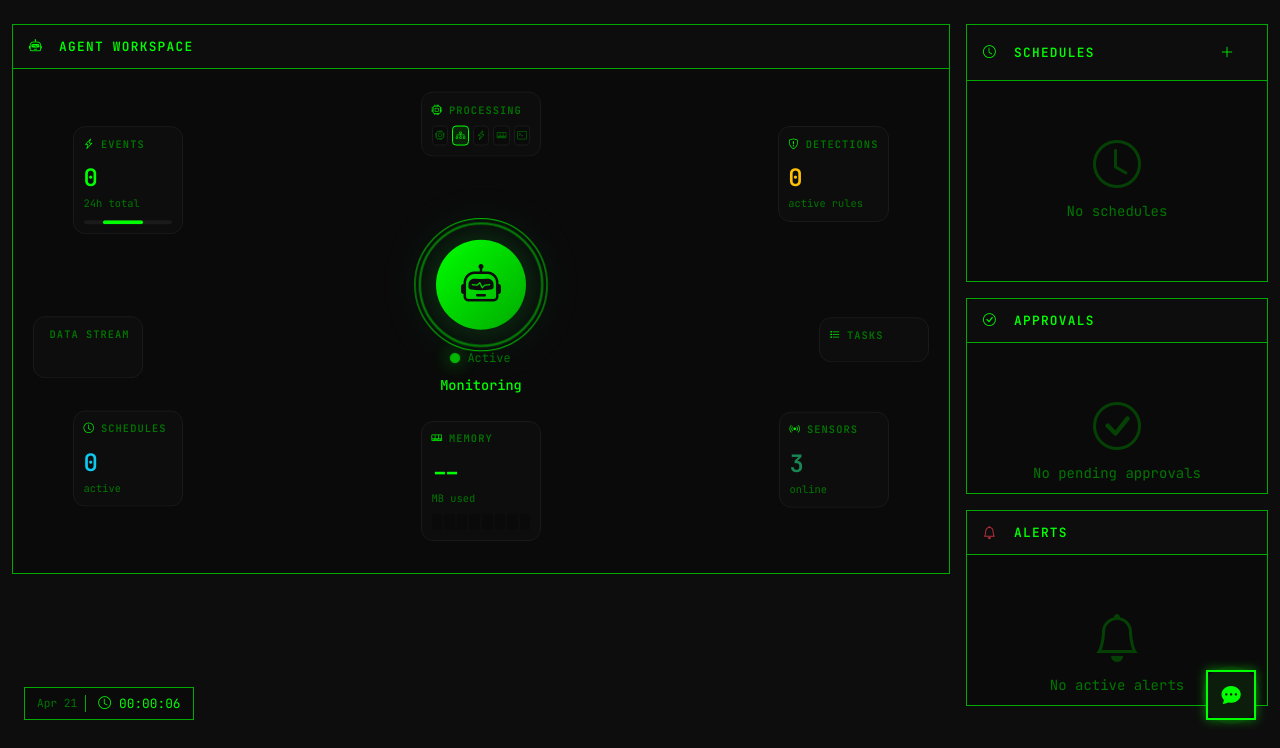
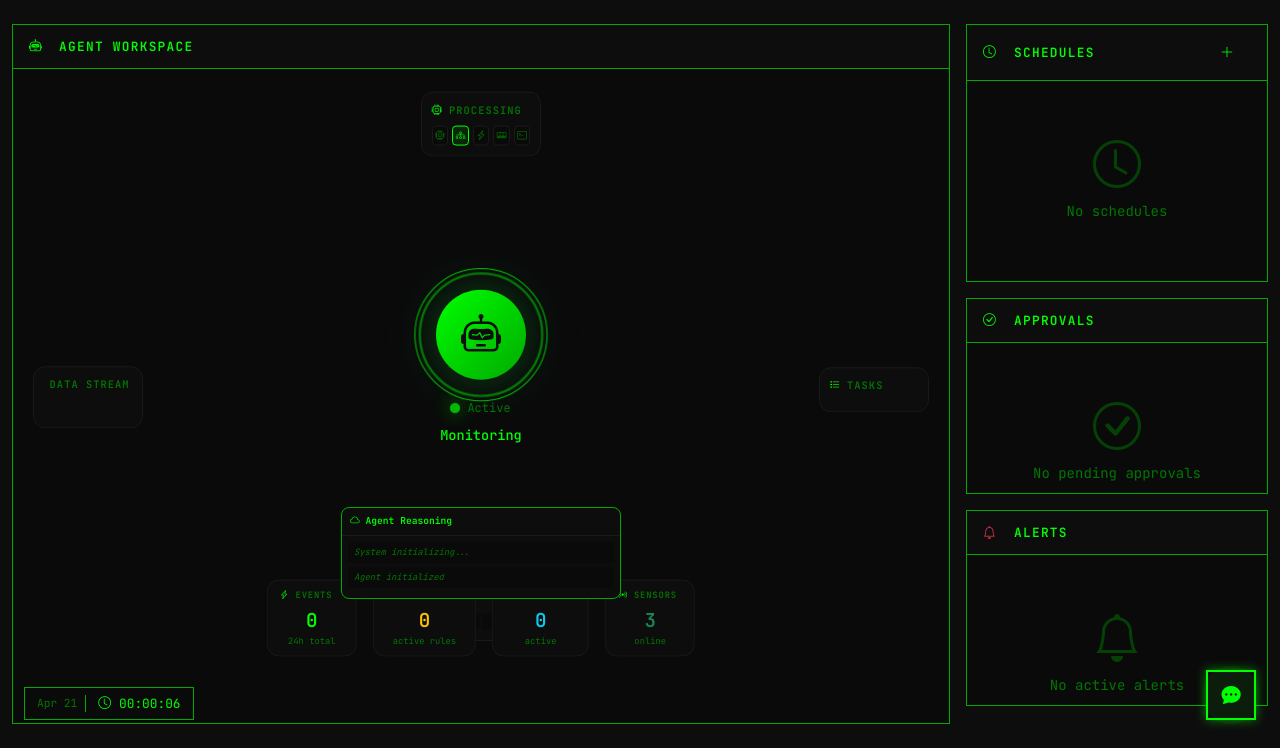
Before and after one commit to prrathnayake/Phantom, a Flask app: page / in a window 1280 px wide. Shown: the part 56-804 px from the top of the page. Before the commit the page ends 783 px from the top, so only its background shows below. Run offline with Flask 3, Linux system fonts and the light colour scheme; data that the repository does not hold is empty.

Commit message:
Add schedule notifications, move info widgets to bottom, add agent reasoning panel

```diff
--- a/apps/web/templates/base.html
+++ b/apps/web/templates/base.html
@@ -901,6 +901,100 @@
         .orbital-widget.top-right { animation-delay: 0.7s; }
         .orbital-widget.bottom-left { animation-delay: 1.2s; }
         .orbital-widget.bottom-right { animation-delay: 1.7s; }
+
+        /* Info widget row - bottom aligned */
+        .info-widget-row {
+            position: absolute;
+            bottom: 10px;
+            left: 50%;
+            transform: translateX(-50%);
+            display: flex;
+            gap: 1rem;
+            z-index: 5;
+        }
+
+        .orbital-widget-info {
+            background: var(--bg-dark);
+            border: 1px solid var(--border);
+            border-radius: 0.75rem;
+            padding: 0.5rem 0.75rem;
+            min-width: 90px;
+            text-align: center;
+            animation: widgetFloat 4s ease-in-out infinite;
+        }
+
+        .orbital-widget-info .widget-title {
+            font-size: 0.55rem;
+            margin-bottom: 0.25rem;
+        }
+
+        .orbital-widget-info .widget-value {
+            font-size: 1.2rem;
+        }
+
+        .orbital-widget-info .widget-sub {
+            font-size: 0.55rem;
+        }
+
+        /* Reasoning panel */
+        .reasoning-panel {
+            position: absolute;
+            bottom: 70px;
+            left: 50%;
+            transform: translateX(-50%);
+            width: 280px;
+            max-height: 120px;
+            background: var(--bg-dark);
+            border: 1px solid var(--accent-dim);
+            border-radius: 0.5rem;
+            overflow: hidden;
+            z-index: 6;
+        }
+
+        .reasoning-header {
+            font-size: 0.6rem;
+            font-weight: 600;
+            color: var(--accent);
+            padding: 0.375rem 0.5rem;
+            border-bottom: 1px solid var(--border);
+            display: flex;
+            align-items: center;
+            gap: 0.375rem;
+        }
+
+        .reasoning-messages {
+            padding: 0.375rem;
+            max-height: 80px;
+            overflow-y: auto;
+            font-size: 0.55rem;
+        }
+
+        .reasoning-msg {
+            padding: 0.25rem 0.375rem;
+            margin-bottom: 0.25rem;
+            border-radius: 0.25rem;
+            background: var(--bg-card);
+            color: var(--text-primary);
+            animation: msgSlide 0.3s ease-out;
+        }
+
+        .reasoning-msg.system {
+            color: var(--text-muted);
+            font-style: italic;
+        }
+
+        .reasoning-msg.agent {
+            border-left: 2px solid var(--accent);
+        }
+
+        .reasoning-msg.thinking {
+            color: var(--warning);
+        }
+
+        @keyframes msgSlide {
+            from { opacity: 0; transform: translateY(5px); }
+            to { opacity: 1; transform: translateY(0); }
+        }
 
         .widget-title {
             font-size: 0.65rem;
--- a/apps/web/templates/index.html
+++ b/apps/web/templates/index.html
@@ -6,16 +6,16 @@
 <div class="row g-3">
     <!-- Main Agent Workspace -->
     <div class="col-lg-9">
-        <div class="card" style="min-height: 550px;">
+        <div class="card" style="min-height: 700px;">
             <div class="card-header">
                 <div class="d-flex align-items-center gap-2">
                     <i class="bi bi-robot text-accent"></i>
                     <span>Agent Workspace</span>
                 </div>
             </div>
-            <div class="agent-workspace">
+            <div class="agent-workspace" style="height: 600px;">
                 <div class="orbit-container">
-                    <!-- Top - Processing -->
+                    <!-- Top - Processing (keep top) -->
                     <div class="orbital-widget top">
                         <div class="widget-title"><i class="bi bi-cpu"></i> Processing</div>
                         <div class="mini-grid" id="miniGrid">
@@ -27,7 +27,7 @@
                         </div>
                     </div>
 
-                    <!-- Bottom - Memory -->
+                    <!-- Bottom - Memory (keep bottom) -->
                     <div class="orbital-widget bottom">
                         <div class="widget-title"><i class="bi bi-memory"></i> Memory</div>
                         <div class="widget-value" id="memValue">--</div>
@@ -49,35 +49,38 @@
                         <div class="mini-tasks" id="miniTasks"></div>
                     </div>
 
-                    <!-- Top-Left - Events -->
-                    <div class="orbital-widget top-left">
+                    <!-- Info widgets moved to bottom row -->
+                    <div class="info-widget-row">
+                        <div class="orbital-widget-info">
                             <div class="widget-title"><i class="bi bi-lightning-charge"></i> Events</div>
                             <div class="widget-value" id="eventsWidget">--</div>
                             <div class="widget-sub">24h total</div>
-                        <div class="mini-progress">
-                            <div class="mini-progress-bar" id="eventsBar"></div>
                         </div>
-                    </div>
-
-                    <!-- Top-Right - Detections -->
-                    <div class="orbital-widget top-right">
+                        <div class="orbital-widget-info">
                             <div class="widget-title"><i class="bi bi-shield-exclamation"></i> Detections</div>
                             <div class="widget-value text-warning" id="detectionsWidget">--</div>
                             <div class="widget-sub">active rules</div>
                         </div>
-
-                    <!-- Bottom-Left - Schedules -->
-                    <div class="orbital-widget bottom-left">
+                        <div class="orbital-widget-info">
                             <div class="widget-title"><i class="bi bi-clock"></i> Schedules</div>
                             <div class="widget-value text-info" id="schedulesWidget">--</div>
                             <div class="widget-sub">active</div>
                         </div>
-
-                    <!-- Bottom-Right - Sensors -->
-                    <div class="orbital-widget bottom-right">
+                        <div class="orbital-widget-info">
                             <div class="widget-title"><i class="bi bi-broadcast"></i> Sensors</div>
                             <div class="widget-value text-success" id="sensorsWidget">--</div>
                             <div class="widget-sub">online</div>
+                        </div>
+                    </div>
+
+                    <!-- Reasoning messages panel (inside orbit) -->
+                    <div class="reasoning-panel" id="reasoningPanel">
+                        <div class="reasoning-header">
+                            <i class="bi bi-cloud"></i> Agent Reasoning
+                        </div>
+                        <div class="reasoning-messages" id="reasoningMessages">
+                            <div class="reasoning-msg system">System initializing...</div>
+                        </div>
                     </div>
 
                     <!-- Central Agent -->
@@ -187,6 +190,36 @@
 const taskLabels = ['Monitoring sensors', 'Processing events', 'Checking detections', 'Analyzing patterns', 'Running diagnostics', 'Updating memory', 'Scanning files', 'Evaluating rules'];
 const icons = ['bi-cpu', 'bi-diagram-3', 'bi-lightning-charge', 'bi-memory', 'bi-terminal', 'bi-file-earmark-text', 'bi-hdd', 'bi-shield-check'];
 
+const reasoningMessages = [];
+const MAX_REASONING_MSGS = 10;
+
+function addReasoningMsg(text, type = 'system') {
+    const container = document.getElementById('reasoningMessages');
+    if (!container) return;
+
+    const msg = document.createElement('div');
+    msg.className = 'reasoning-msg ' + type;
+    msg.textContent = text;
+    container.appendChild(msg);
+
+    while (container.children.length > MAX_REASONING_MSGS) {
+        container.removeChild(container.firstChild);
+    }
+    container.scrollTop = container.scrollHeight;
+}
+
+function updateReasoningPanel() {
+    const status = document.getElementById('agentStatus');
+    const taskText = document.getElementById('agentTaskText');
+
+    if (status && taskText) {
+        const isActive = status.textContent === 'Active';
+        if (isActive && Math.random() > 0.7) {
+            addReasoningMsg(taskText.textContent || 'Processing...', 'agent');
+        }
+    }
+}
+
 function initWorkspace() {
     for (let i = 0; i < 5; i++) {
         document.getElementById('miniGrid').children[i].innerHTML = `<i class="bi ${icons[i]}"></i>`;
@@ -198,6 +231,8 @@ function initWorkspace() {
         block.id = 'mem' + i;
         mem.appendChild(block);
     }
+
+    addReasoningMsg('Agent initialized', 'system');
     loadRealData();
     loadSchedules();
     loadApprovals();
@@ -210,6 +245,7 @@ function initWorkspace() {
     setInterval(updateDataStream, 3000);
     setInterval(updateTasks, 4000);
     setInterval(updateMemory, 6000);
+    setInterval(updateReasoningPanel, 8000);
 }
 
 function loadSchedules() {
@@ -353,16 +389,18 @@ function loadAlerts() {
 
 async function loadRealData() {
     try {
-        const [statusRes, activityRes] = await Promise.all([
+        const [statusRes, activityRes, schedRes] = await Promise.all([
             fetch('/api/status'),
-            fetch('/api/activity?count=20')
+            fetch('/api/activity?count=20'),
+            fetch('/api/schedules')
         ]);
         const status = await statusRes.json();
         const activity = await activityRes.json();
+        const schedData = await schedRes.json();
 
         document.getElementById('eventsWidget').textContent = status.events_24h || 0;
         document.getElementById('detectionsWidget').textContent = status.detections || 0;
-        document.getElementById('schedulesWidget').textContent = status.schedules || 0;
+        document.getElementById('schedulesWidget').textContent = Object.keys(schedData.schedules || schedData || {}).length;
         document.getElementById('sensorsWidget').textContent = status.active_sensors || 0;
 
         const eventsBar = document.getElementById('eventsBar');
--- a/gateway/schedule_manager.py
+++ b/gateway/schedule_manager.py
@@ -12,6 +12,22 @@ from typing import Any, Callable, Dict, List, Optional
 
 import config
 from utils.debug_log import debug_logger
+
+SCHEDULE_NOTIFICATIONS: List[Callable[[Dict], None]] = []
+
+
+def on_schedule_run(callback: Callable[[Dict], None]) -> None:
+    """Register callback for schedule run notifications."""
+    SCHEDULE_NOTIFICATIONS.append(callback)
+
+
+def _notify_schedule_run(result: dict) -> None:
+    """Notify all registered callbacks of schedule run."""
+    for callback in SCHEDULE_NOTIFICATIONS:
+        try:
+            callback(result)
+        except Exception:
+            pass
 
 
 @dataclass
@@ -200,6 +216,8 @@ class ScheduleManager:
                 "has_data": bool(context)
             })
 
+            _notify_schedule_run(result)
+
             return result
 
         except Exception as e:
```
Also changed, not shown: gateway/__init__.py (+8 -1 lines). Lines whose indentation alone changed are shown as unchanged.
